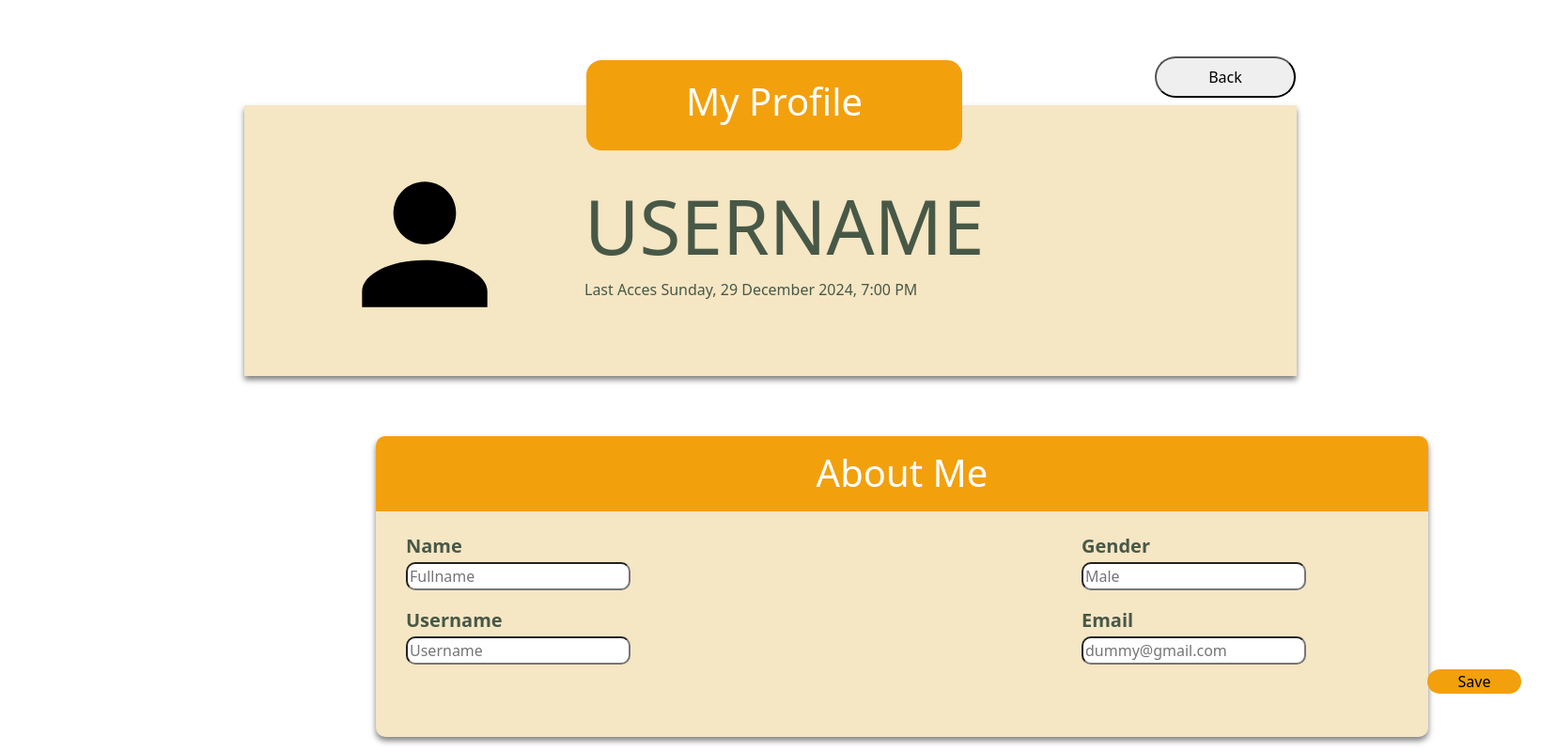
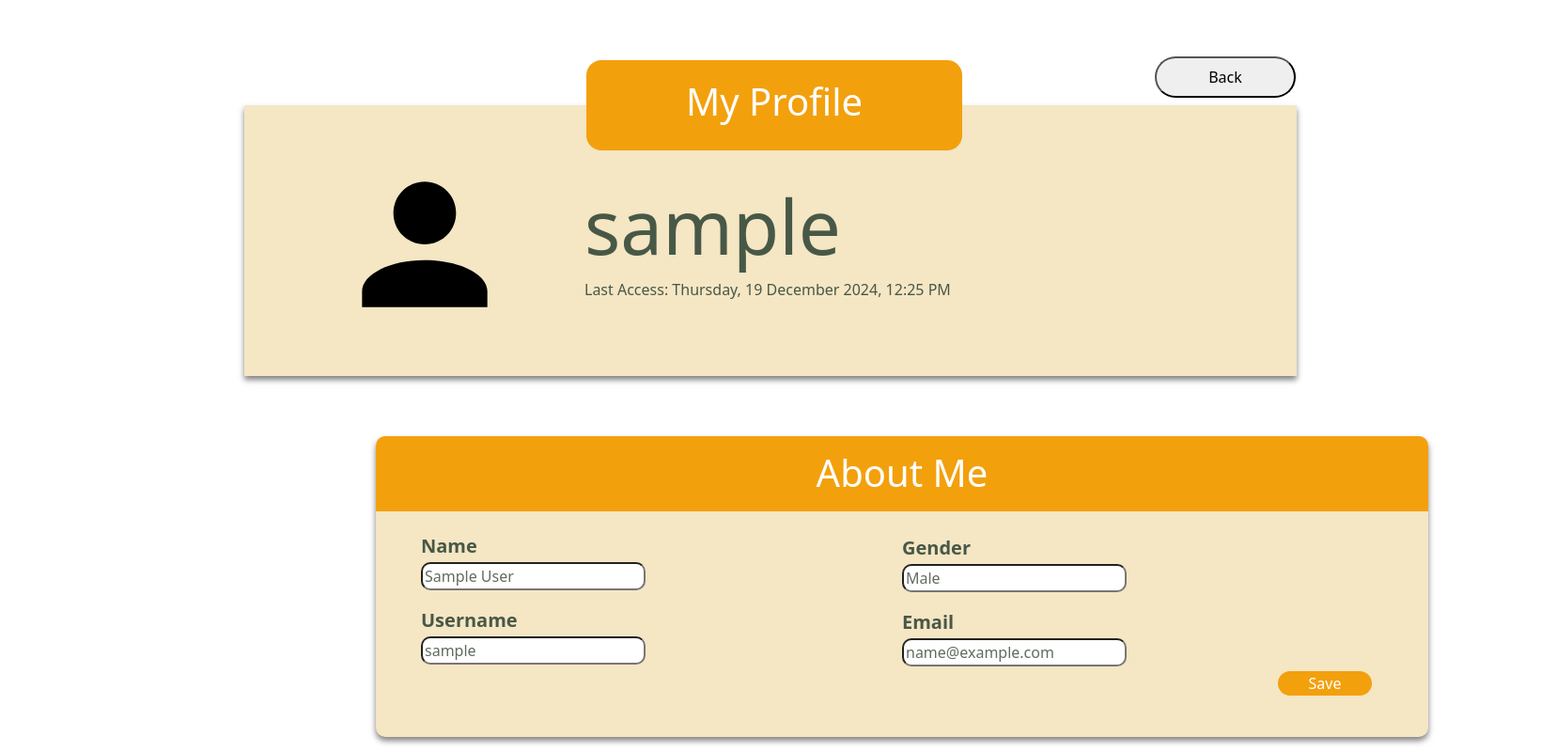
Before and after one commit to safiyyah40/Saruaki_ManajemenKeuangan, a PHP site: page /pages/editprofile.php in a window 1640 px wide. Shown: the whole page at 94% size. Run offline with PHP 8.4, Linux system fonts and the light colour scheme; the visitor is signed in with stand-in values (Sample User, id 1).

Commit message:
Update editprofile,profile & editstyle

```diff
--- a/pages/editprofile.php
+++ b/pages/editprofile.php
@@ -8,20 +8,41 @@ if (!isset($_SESSION['user_id'])) {
 }
 
 $userId = $_SESSION['user_id'];
-$query = "SELECT fullName FROM users WHERE id = '$userId'";
-$result = mysqli_query($conn, $query);
+$query = "SELECT fullName, username, gender, email FROM users WHERE id = ?";
+$stmt = $conn->prepare($query);
+$stmt->bind_param("i", $userId);
+$stmt->execute();
+$result = $stmt->get_result();
 
-if (!$result) {
-    die("Query error: " . mysqli_error($conn));
-}
-
-$user = mysqli_fetch_assoc($result);
-
-if (!$user) {
+if ($result->num_rows === 0) {
     die("User not found!");
 }
 
-$fullName = $user['fullName'];
+$user = $result->fetch_assoc();
+
+// Jika form disubmit, update data pengguna
+if ($_SERVER['REQUEST_METHOD'] === 'POST') {
+    $fullName = $_POST['fullName'];
+    $username = $_POST['username'];
+    $gender = $_POST['gender'];
+    $email = $_POST['email'];
+
+    $updateQuery = "UPDATE users SET fullName = ?, username = ?, gender = ?, email = ? WHERE id = ?";
+    $updateStmt = $conn->prepare($updateQuery);
+    $updateStmt->bind_param("ssssi", $fullName, $username, $gender, $email, $userId);
+
+    if ($updateStmt->execute()) {
+        // Refresh data pengguna setelah update
+        $user['fullName'] = $fullName;
+        $user['username'] = $username;
+        $user['gender'] = $gender;
+        $user['email'] = $email;
+
+        $successMessage = "Profile updated successfully!";
+    } else {
+        $errorMessage = "Failed to update profile. Please try again.";
+    }
+}
 ?>
 <!DOCTYPE html>
 <html lang="en">
@@ -30,20 +51,20 @@ $fullName = $user['fullName'];
     <meta name="viewport" content="width=device-width, initial-scale=1.0">
     <title>SARUAKI FINANCE</title>
     <link rel="stylesheet" href="https://cdn.jsdelivr.net/npm/bootstrap@5.3.0/dist/css/bootstrap.min.css">
-    <link rel="stylesheet" href="profilestyle.css">
+    <link rel="stylesheet" href="editstyle.css">
 </head>
 
 <body>
     <div class="container">
         <div class="header">
             <h1>My Profile</h1>
-            <button><a href="home.php">Back</a></button>
+            <button><a href="profile.php">Back</a></button>
         </div>
         <div class="content">
             <img src="../images/icon_user.svg" alt="User Icon">
             <div class="text">
-                <h1>USERNAME</h1>
-                <p>Last Acces Sunday, 29 December 2024, 7:00 PM</p>
+                <h1><?php echo htmlspecialchars($user['username']); ?></h1>
+                <p>Last Access: <?php echo date('l, d F Y, h:i A'); ?></p>
             </div>
         </div>
     </div>
@@ -53,28 +74,29 @@ $fullName = $user['fullName'];
             <h1>About Me</h1>
         </div>
         <div class="content-1">
+            <form method="POST" action="">
                 <div class="left">
                     <div class="name">
                         <h5>Name</h5>
-                    <input type="text" placeholder="Fullname">
+                        <input type="text" name="fullName" value="<?php echo htmlspecialchars($user['fullName']); ?>" required>
                     </div>
                     <div class="username">
                         <h5>Username</h5>
-                    <input type="text" placeholder="Username">
+                        <input type="text" name="username" value="<?php echo htmlspecialchars($user['username']); ?>" required>
                     </div>
                 </div>
                 <div class="right">
-                <div class="Gender">
+                    <div class="gender">
                         <h5>Gender</h5>
-                    <input type="text" placeholder="Male">
+                        <input type="text" name="gender" value="<?php echo htmlspecialchars($user['gender']); ?>" readonly>
                     </div>
                     <div class="email">
                         <h5>Email</h5>
-                    <input type="text" placeholder="dummy@gmail.com">
+                        <input type="email" name="email" value="<?php echo htmlspecialchars($user['email']); ?>" readonly>
                     </div>
-                <button><a href="profile.php">Save</a></button>
+                    <button type="submit">Save</button>
                 </div>
-
+            </form>
         </div>
     </div>
     <script src="https://cdn.jsdelivr.net/npm/bootstrap@5.3.0/dist/js/bootstrap.bundle.min.js"></script>
--- /dev/null
+++ b/pages/editstyle.css
@@ -0,0 +1,137 @@
+a {
+    text-decoration: unset;
+    color: black;
+}
+
+.container {
+    background-color: #F5E6C4;
+    color: #485847;
+    font-weight: 500;
+    align-items: center;
+    justify-content: center;
+    margin-top: 7rem;
+    height: 18rem;
+    width: 70rem;
+    box-shadow: 0px 4px 6px rgba(0, 0, 0, 0.5);
+}
+
+.container .header {
+    display: flex;
+    position: absolute;
+    margin-top: -3rem;
+    margin-left: 22rem;
+    background-color: #F3A00D;
+    color: white;
+    justify-content: center;
+    align-items: center;
+    height: 6rem;
+    width: 25rem;
+    border-radius: 1rem;
+}
+
+.container img {
+    position: absolute;
+    margin-left: 5rem;
+    margin-top: 3rem;
+    width: 200px;
+}
+
+.header h1 {
+    font-weight: 500;
+}
+
+.container button {
+    position: absolute;
+    margin-left: 60rem;
+    margin-top: -60px;
+    padding: 8px 20px;
+    border-radius: 50px;
+    outline: 0.1px transparent #485847;
+    cursor: pointer;
+    font-weight: 500;
+    min-width: 150px;
+}
+
+.text {
+    padding-top: 5rem;
+    margin-left: 350px;
+}
+
+.text h1 {
+    font-size: 80px;
+}
+
+.container-1 {
+    background-color: #F5E6C4;
+    align-items: center;
+    justify-content: center;
+    margin-left: 25rem;
+    margin-top: 4rem;
+    height: 20rem;
+    width: 70rem;
+    box-shadow: 0px 4px 6px rgba(0, 0, 0, 0.5);
+    border-radius: 10px;
+}
+
+.container-1 .header {
+    background-color: #F3A00D;
+    color: white;
+    text-align: center;
+    padding-top: 15px;
+    height: 5rem;
+    border-top-right-radius: 10px;
+    border-top-left-radius: 10px;
+}
+
+.content-1 {
+    color: #485847;
+    margin-top: 25px;
+    display: flex;
+}
+
+.content-1 h5 {
+    font-weight: bold;
+}
+
+.content-1 p {
+    font-weight: 500;
+}
+
+.content-1 .left {
+    margin-left: 3rem;
+    display: flex;
+    flex-direction: column;
+    gap: 20px;
+}
+
+.content-1 .right {
+    margin-left: 35rem;
+    margin-top: -8.5rem;
+    display: flex;
+    flex-direction: column;
+    gap: 20px;
+    max-width: 50%;
+}
+
+.content-1 .right button {
+    border-radius: 50px;
+    background-color: #F3A00D;
+    color: white;
+    cursor: pointer;
+    border: none;
+    font-weight: 500;
+    margin-top: -15px;
+    margin-left: 25rem;
+    min-width: 100px;
+}
+
+input {
+    border-radius: 10px;
+    background-color: #ffffff;
+    color: #616b60;
+    cursor: pointer;
+    font-weight: 500;
+    margin-top: -15px;
+    margin-left: -20;
+    min-width: 100px;
+}
--- a/pages/profile.php
+++ b/pages/profile.php
@@ -71,7 +71,7 @@ if (!isset($user['last_access']) || empty($user['last_access'])) {
             <div class="left">
                 <div class="name">
                     <h5>Name</h5>
-                    <p><?php echo $username; ?></p>
+                    <p><?php echo $fullName; ?></p>
                 </div>
                 <div class="username">
                     <h5>Username</h5>
```
Lines whose indentation alone changed are shown as unchanged.
